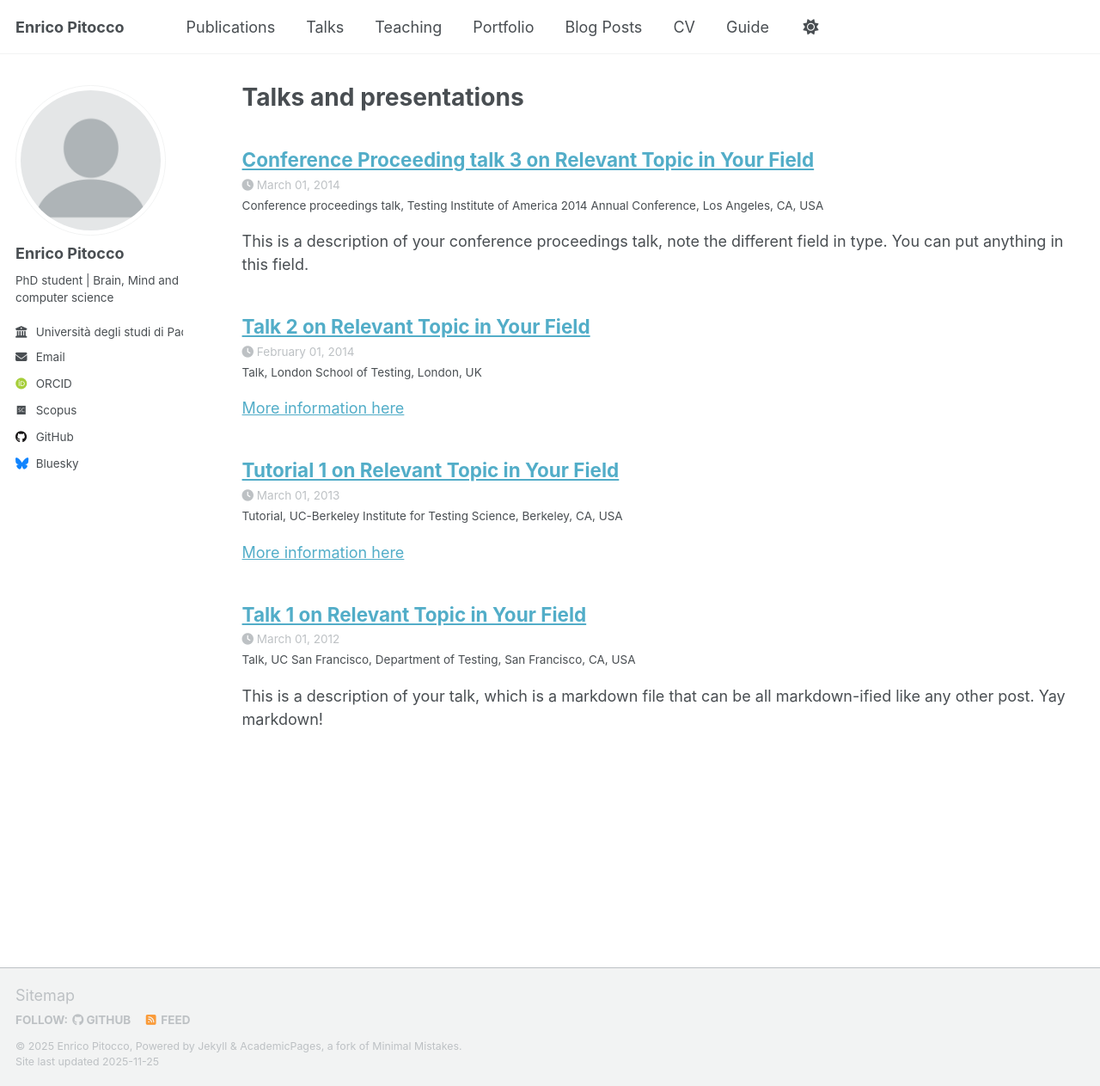
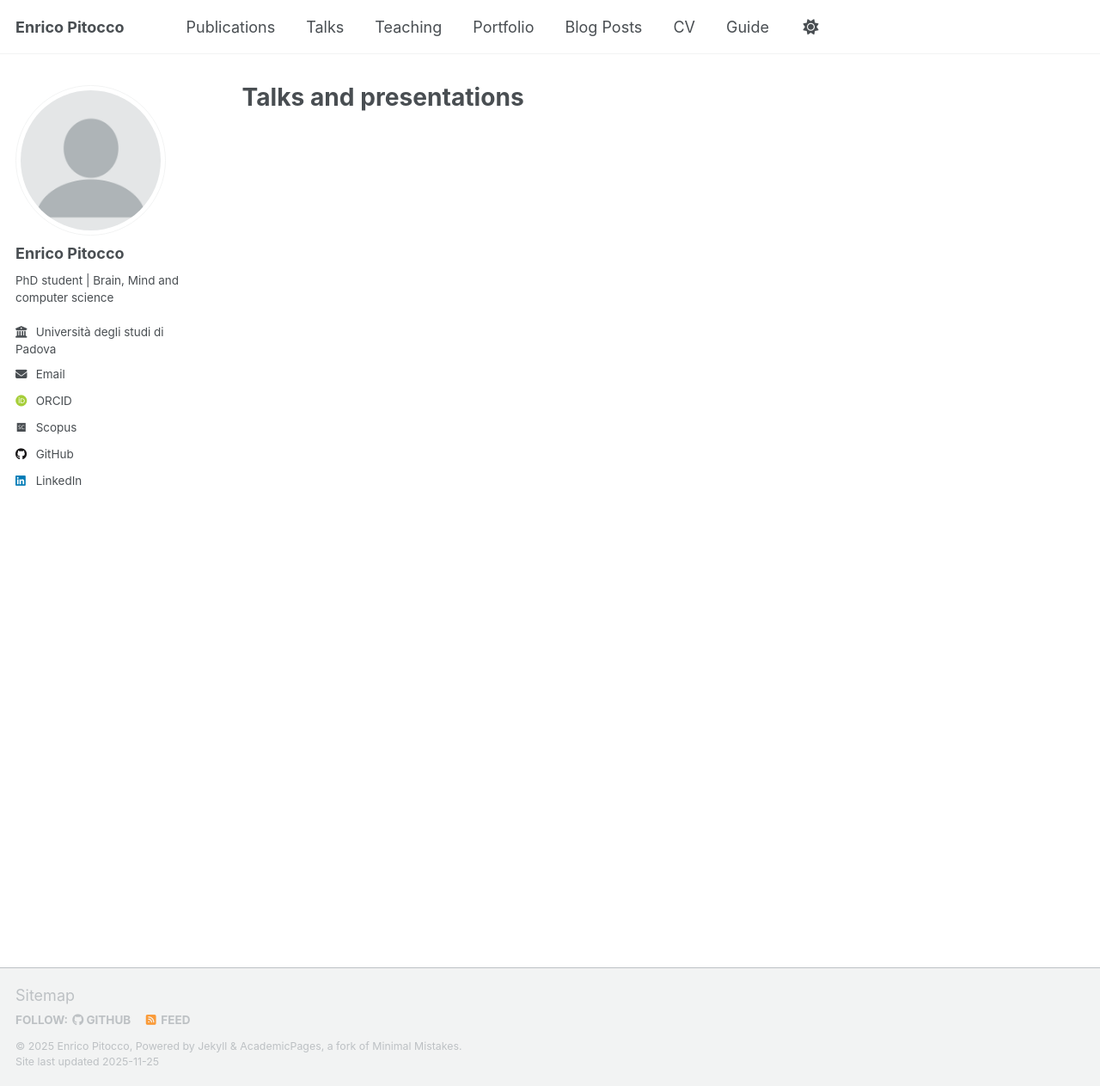
Before and after one commit to enricopitocco/enricopitocco.github.io, a Jekyll site: the page built from _pages/talks.html, in a window 1280 px wide and 1263 px high. Shown: the whole window at 86% size. Built offline with Jekyll 4.4.1, drawn with Linux system fonts in a browser that asks for light colours; some web fonts are replaced; a script that is not in the unit is left out; part of the change alters nothing that is shown.

Commit message:
Update _config.yml

```diff
--- a/_config.yml
+++ b/_config.yml
@@ -28,7 +28,7 @@ author:
   pronouns         : # example: "she/her"
   bio              : "PhD student | Brain, Mind and computer science"
   location         : #"Earth"
-  employer         : "Università degli studi di Padova"
+  employer         : "Università degli studi di<br>Padova"
   uri              : # URL
   email            : "enrico.pitocco@phd.unipd.it"
 
@@ -54,7 +54,7 @@ author:
 
   # Social media
   artstation       : # Username
-  bluesky          : "bsky.app" # Replace this with you Bluesky username
+  bluesky          : #"bsky.app" # Replace this with you Bluesky username
   facebook         : # Username
   flickr           : # Username
   foursquare       : # Username
@@ -63,7 +63,7 @@ author:
   keybase          : # Username
   instagram        : # Username
   lastfm           : # Username
-  linkedin         : # Username
+  linkedin         : "Enrico Pitocco"
   mastodon         : # URL
   medium           : # URL
   pinterest        : # Username
@@ -81,12 +81,12 @@ author:
 
 # Publication Category - The following the list of publication categories and their headings
 publication_category:
-  books:
-    title: 'Books'
+  #books:
+    #title: 'Books'
   manuscripts:
     title: 'Journal Articles'
-  conferences:
-    title: 'Conference Papers'
+  #conferences:
+    #title: 'Conference Papers'
 
 # Site Settings
 teaser                   :  # filename of teaser fallback teaser image placed in /images/ for social media previews
@@ -218,18 +218,18 @@ kramdown:
 
 # These settings control the types of collections used by the template
 collections:
-  teaching:
-    output: true
-    permalink: /:collection/:path/
+  #teaching:
+    #output: true
+    #permalink: /:collection/:path/
   publications:
     output: true
     permalink: /:collection/:path/
-  portfolio:
-    output: true
-    permalink: /:collection/:path/
-  talks:
-    output: true
-    permalink: /:collection/:path/
+  #portfolio:
+    #output: true
+    #permalink: /:collection/:path/
+  #talks:
+    #output: true
+    #permalink: /:collection/:path/
 
 
 # These settings control how pages and collections are included in the site
```
